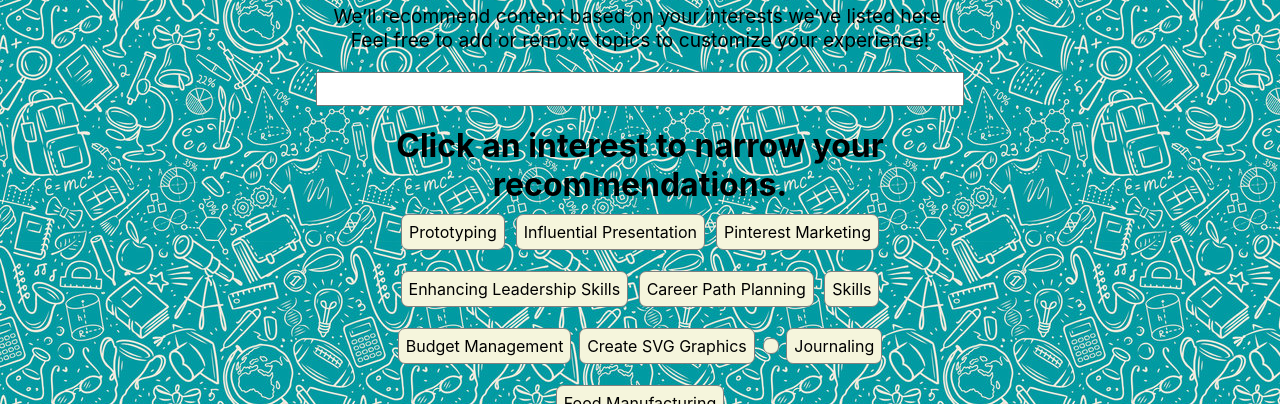
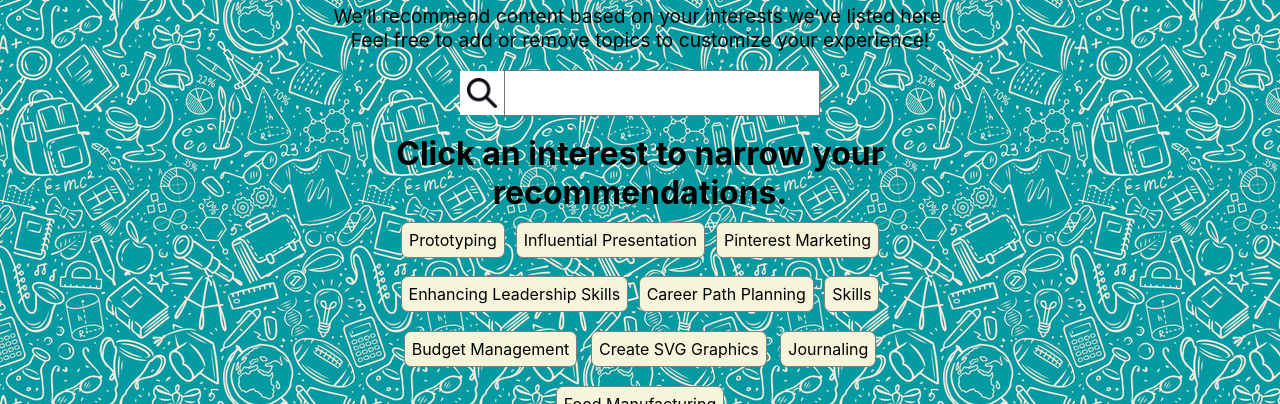
Before and after one commit to srehan17/prepr-website, a React (Create React App) app: page / in a window 1280 px wide. Shown: the part 455-859 px from the top of the page. Built offline with nearby package versions, Linux system fonts and the light colour scheme.

Commit message:
Added tabs, search box and styles

```diff
--- a/src/components/Main.jsx
+++ b/src/components/Main.jsx
@@ -1,8 +1,10 @@
 import React from 'react'
 
 const image = require('../images/image2.jpeg')
+const searchIcon = require('../images/search.png')
 
 const Main = () => {
+
     return (
         <div style={{ backgroundImage: `url(${image})`, height: '550px', display: 'flex', flexDirection: 'column', justifyContent: 'center', alignItems: 'center' }}>
             <h1 style={{ fontSize: '3rem' }}>Explore Your Interests</h1>
@@ -12,7 +14,10 @@
             <div className='small-font' style={{ marginBottom: '20px' }}>
                 Feel free to add or remove topics to customize your experience!
             </div>
-            <input style={{ width: '50%', height: '60px' }} />
+            <div style={{ display: 'flex', flexDirection: 'row', justifyContent: 'center', alignItems: 'center', height: '40px', border: '1px solid gray', borderRadius: '15px' }}>
+                <img src={searchIcon} alt="search icon" style={{ width: '30px', padding: '7px', backgroundColor: 'white', cursor: 'pointer' }} />
+                <input style={{ width: '300px', height: '40px', outline: 'none', fontSize: '1.3rem', paddingLeft: '10px' }} />
+            </div>
             <div style={{ fontSize: '2rem', fontWeight: 'bold', width: '500px', marginTop: '20px', textAlign: 'center' }}>Click an interest to narrow your recommendations.</div>
             <div className='tabs'>
                 <div className='tab'>Prototyping</div>
@@ -23,7 +28,6 @@
                 <div className='tab'>Skills</div>
                 <div className='tab'>Budget Management</div>
                 <div className='tab'>Create SVG Graphics</div>
-                <div className='tab'></div>
                 <div className='tab'>Journaling</div>
                 <div className='tab'>Food Manufacturing</div>
             </div>
```
Also changed, not shown: src/images/search.png (added).
